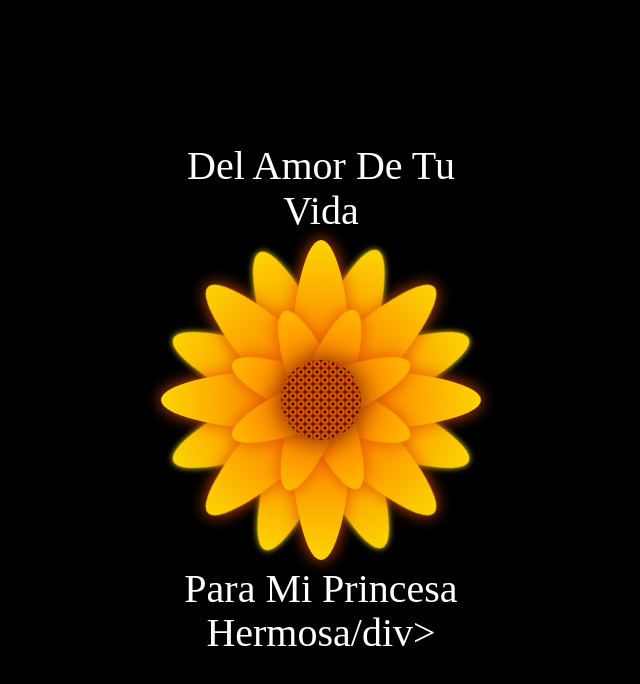
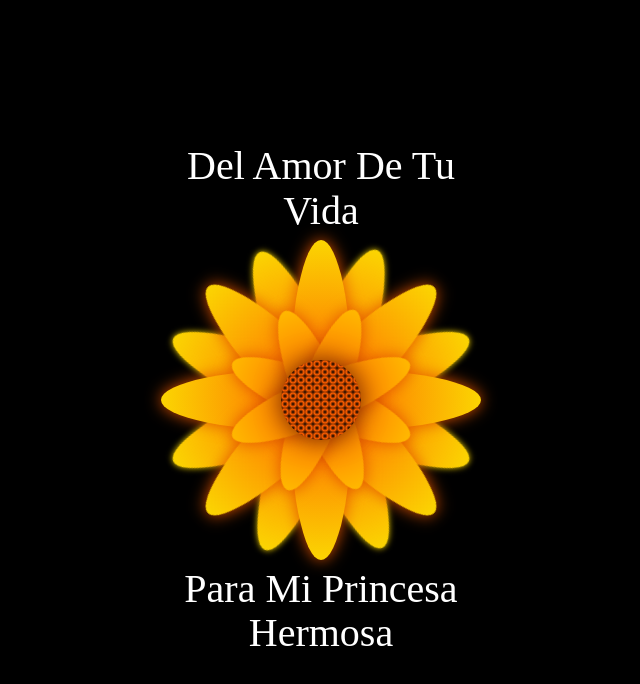
Before and after one commit to jhonsilortiz/floresamarillasv4, a plain HTML site: page docs/index.html in a window 1280 px wide. Shown: the whole page, without its empty margins (319-959 px from the left). Drawn offline with Linux system fonts and the light colour scheme.

Commit message:
Update index.html

```diff
--- a/docs/index.html
+++ b/docs/index.html
@@ -37,7 +37,7 @@
     </div>
     <div class="Petal3 p4">
     </div>
-    <div class="text-below">Para Mi Princesa Hermosa/div>
+    <div class="text-below">Para Mi Princesa Hermosa </div>
   </div>
 </body>
 </html>
```
